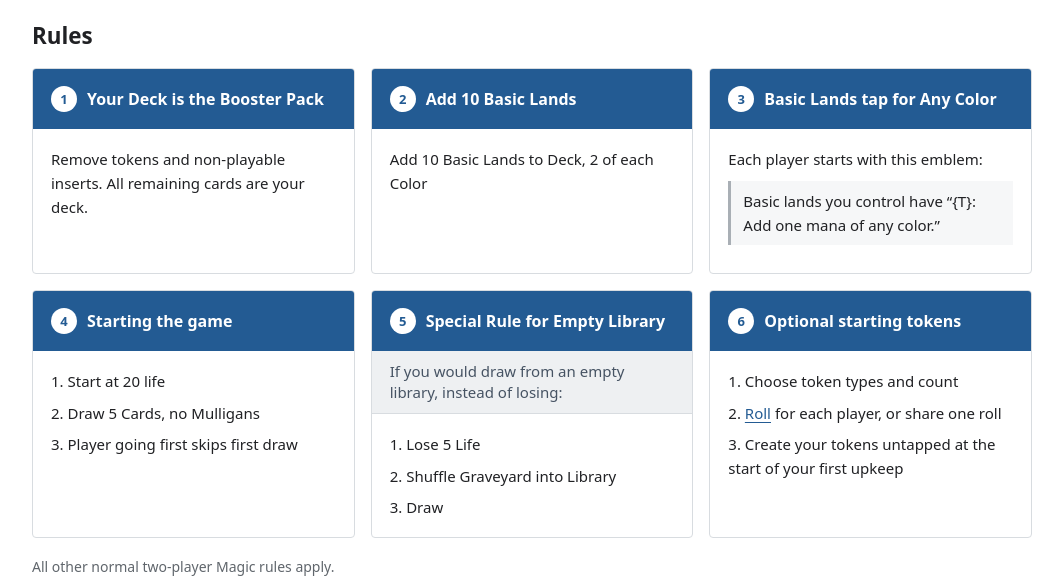
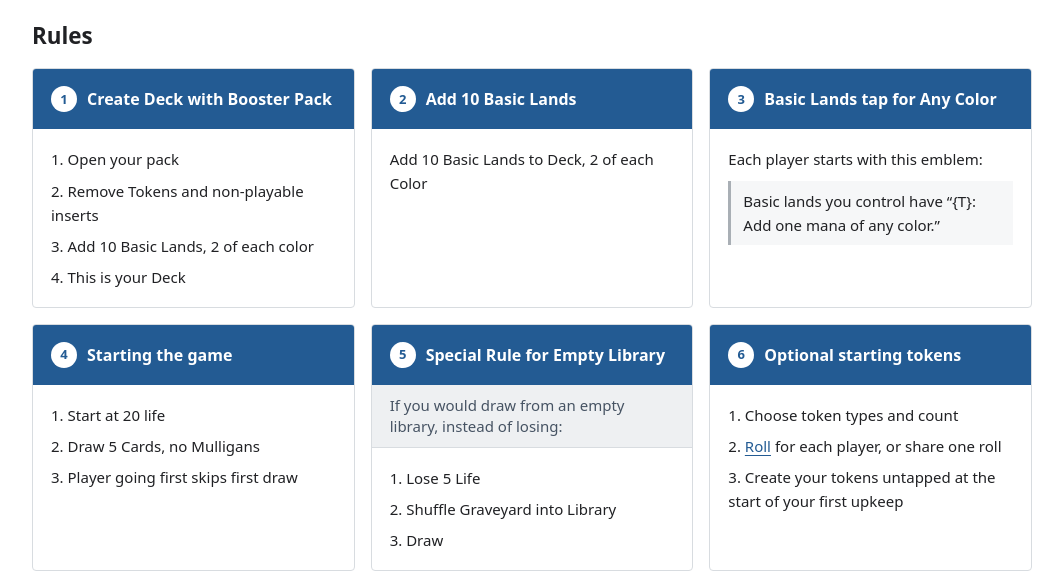
Before and after one commit to ashears/MTG-Pack-Battle, a website: page index.html in a window 1280 px wide. Shown: the part 194-780 px from the top of the page, without its empty margins (108-1171 px from the left). Drawn offline with Linux system fonts and the light colour scheme.

Commit message:
List booster deck setup as four steps

```diff
--- a/index.html
+++ b/index.html
@@ -25,10 +25,15 @@
         <li>
           <div class="rule-header">
             <span class="rule-index" aria-hidden="true">1</span>
-            <h3>Your Deck is the Booster Pack</h3>
+            <h3>Create Deck with Booster Pack</h3>
           </div>
           <div class="rule-body">
-            <p>Remove tokens and non-playable inserts. All remaining cards are your deck.</p>
+            <ol class="rule-steps">
+              <li>Open your pack</li>
+              <li>Remove Tokens and non-playable inserts</li>
+              <li>Add 10 Basic Lands, 2 of each color</li>
+              <li>This is your Deck</li>
+            </ol>
           </div>
         </li>
         <li>
```
